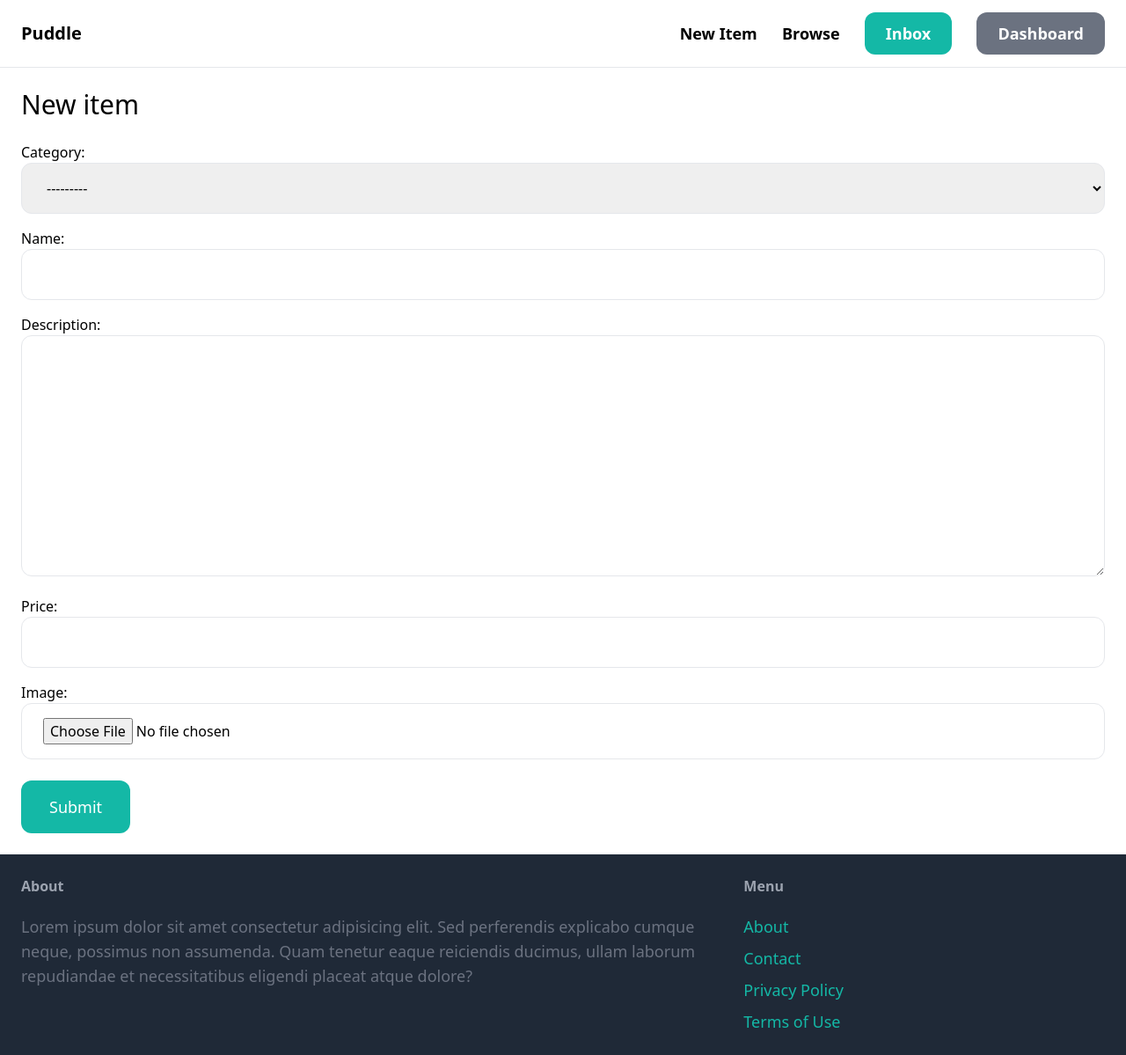
After one commit to erdeminmez/OnlineMarketplace, a Django app: page /item/new/ in a window 1280 px wide. The commit adds this page. Shown: the whole page at 88% size. Run offline with Django 4.2, Linux system fonts and the light colour scheme; a user stored in the database is signed in; data comes from the database, SQL or seed files in the repository; both versions use the stored data as it was after the commit; some libraries are stand-ins or nearby versions.

Commit message:
New Item Added

```diff
--- a/puddle/core/templates/core/layout.html
+++ b/puddle/core/templates/core/layout.html
@@ -12,7 +12,7 @@
         <a href="/" class="text-xl font-semibold">Puddle</a>
 
         <div class="space-x-6">
-            <a href="#" class="text-lg font-semibold hover:text-gray-500">New Item</a>
+            <a href="{% url 'item:new' %}" class="text-lg font-semibold hover:text-gray-500">New Item</a>
             <a href="#" class="text-lg font-semibold hover:text-gray-500">Browse</a>
 
             {% if request.user.is_authenticated %}
--- /dev/null
+++ b/puddle/item/forms.py
@@ -0,0 +1,27 @@
+from django import forms
+
+from .models import Item
+
+INPUT_CLASSES = 'w-full py-4 px-6 rounded-xl border'
+
+class NewItemForm(forms.ModelForm):
+    class Meta:
+        model = Item
+        fields = ('category', 'name', 'description', 'price', 'image',)
+        widgets = {
+            'category': forms.Select(attrs={
+                'class': INPUT_CLASSES
+            }),
+            'name': forms.TextInput(attrs={
+                'class': INPUT_CLASSES
+            }),
+            'description': forms.Textarea(attrs={
+                'class': INPUT_CLASSES
+            }),
+            'price': forms.TextInput(attrs={
+                'class': INPUT_CLASSES
+            }),
+            'image': forms.FileInput(attrs={
+                'class': INPUT_CLASSES
+            })
+        }
--- /dev/null
+++ b/puddle/item/templates/item/form.html
@@ -0,0 +1,27 @@
+{% extends 'core/layout.html' %}
+
+{% block title %}{{ title }}{% endblock %}
+
+{% block content %}
+<h1 class="mb-6 text-3xl">{{ title }}</h1>
+
+<form method="post" action="." enctype="multipart/form-data">
+    {% csrf_token %}
+
+    <div class="space-y-4">
+        {{ form.as_p }}
+    </div>
+
+    {% if form.errors or form.non_field_errors %}
+        <div class="mb-3 p-6 bg-red-100 rounded-xl">
+            {% for field in form %}
+                {{ field.errors }}
+            {% endfor %}
+
+            {{ form.non_field_errors }}
+        </div>
+    {% endif %}
+
+    <button class="mt-6 py-4 px-8 text-lg bg-teal-500 hover:bg-teal-700 rounded-xl text-white">Submit</button>
+</form>
+{% endblock %}
--- a/puddle/item/urls.py
+++ b/puddle/item/urls.py
@@ -6,4 +6,5 @@ app_name="item"
 
 urlpatterns = [
     path('<int:item_id>/', views.detail, name='detail'),
+    path('new/', views.new, name='new'),
 ]
--- a/puddle/item/views.py
+++ b/puddle/item/views.py
@@ -1,6 +1,8 @@
-from django.shortcuts import get_object_or_404, render
+from django.shortcuts import get_object_or_404, render, redirect
+from django.contrib.auth.decorators import login_required
 
 from .models import Item
+from .forms import NewItemForm
 
 # Create your views here.
 def detail(request, item_id):
@@ -10,3 +12,22 @@ def detail(request, item_id):
         'item': item,
         'related_items': related_items
     })
+
+@login_required
+def new(request):
+    if request.method == 'POST':
+        form = NewItemForm(request.POST, request.FILES)
+
+        if form.is_valid():
+            item = form.save(commit=False)
+            item.created_by = request.user
+            item.save()
+
+            return redirect('item:detail', pk=item.id)
+    else:
+        form = NewItemForm()
+
+    return render(request, 'item/form.html', {
+        'form': form,
+        'title': 'New item',
+    })
```
Also changed, not shown: puddle/db.sqlite3, puddle/media/item_images/blue_jacket_6W7kTrA.jpeg (added).
